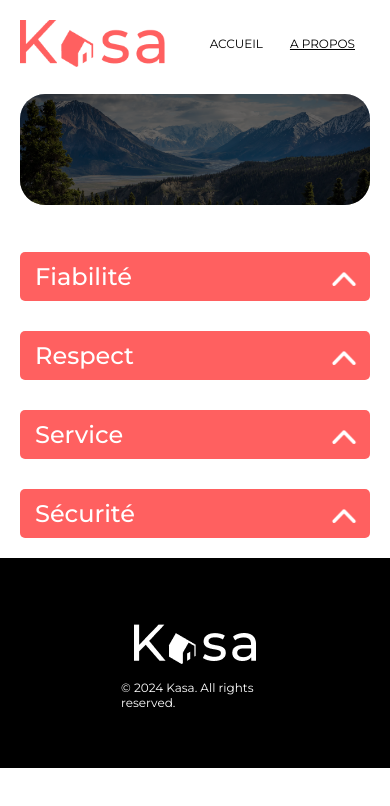
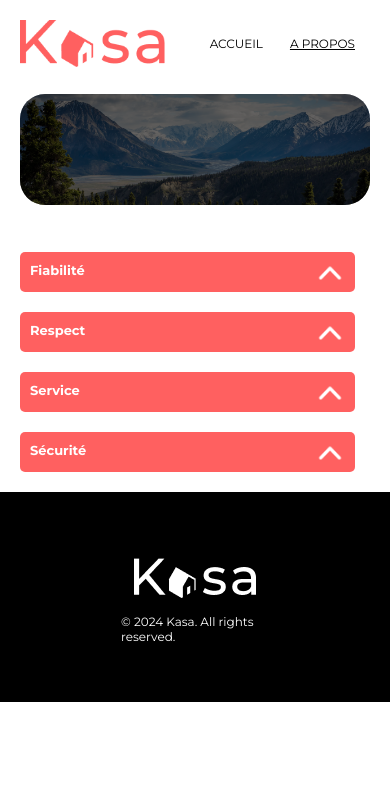
Before and after one commit to Emeline-Wulstecke/Kasa, a React (Vite) app: page /about in a window 390 px wide. Shown: the top 806 px of the page. Built offline with nearby package versions, Linux system fonts and the light colour scheme.

Commit message:
Responsive Error Page + Update scss collapse

```diff
--- a/src/components/Collapse/collapse.scss
+++ b/src/components/Collapse/collapse.scss
@@ -71,15 +71,39 @@
     }
 }
 
-/************** Responsive mobile*************/
+/************** Responsive mobile *************/
 
 @media screen and (min-width: 375px) and (max-width: 576px) {
-
     .collapse {
         padding: 20px;
 
         .collapse-list {
             width: 100%;
+            gap:20px
+        }
+
+        .collapse-item {
+            padding: 10px 0px 10px 10px;
+            width: 335px;
+            height: 40px;
+
+            h2 {
+                font-size: 13px;
+                font-weight: 700;
+            }
+
+            .icon-collapse {
+                position: absolute;
+                top: 5px;
+                width: 30px;
+                height: 30px;
+            }
+        }
+
+        .collapse-text {
+            font-size: 13px;
+            text-align : justify;
+            bottom: 23px;
         }
     }
 }
--- a/src/pages/Error/error.scss
+++ b/src/pages/Error/error.scss
@@ -19,7 +19,42 @@
     }
 
     .link-error {
-        color: #FF6060;
+        color: black;
         text-decoration: underline;
     }
 }
+
+/************** Responsive tablette *************/
+
+@media screen and (max-width: 768px) {
+    .text-error{
+        text-align: center;
+    }
+}
+
+/************** Responsive mobile*************/
+
+@media screen and (min-width: 375px) and (max-width: 576px) {
+    .main-error {
+        display: flex;
+        flex-direction: column;
+        align-items: center;
+        width: 375px;
+        gap: 113px;
+
+        h1 {
+            font-size: 96px;
+        }
+
+        .text-error {
+            font-size: 18px;
+            color: #FF6060;
+            text-align: center;
+        }
+
+        .link-error {
+            color: black;
+            text-decoration: underline;
+        }
+    }
+}
```
